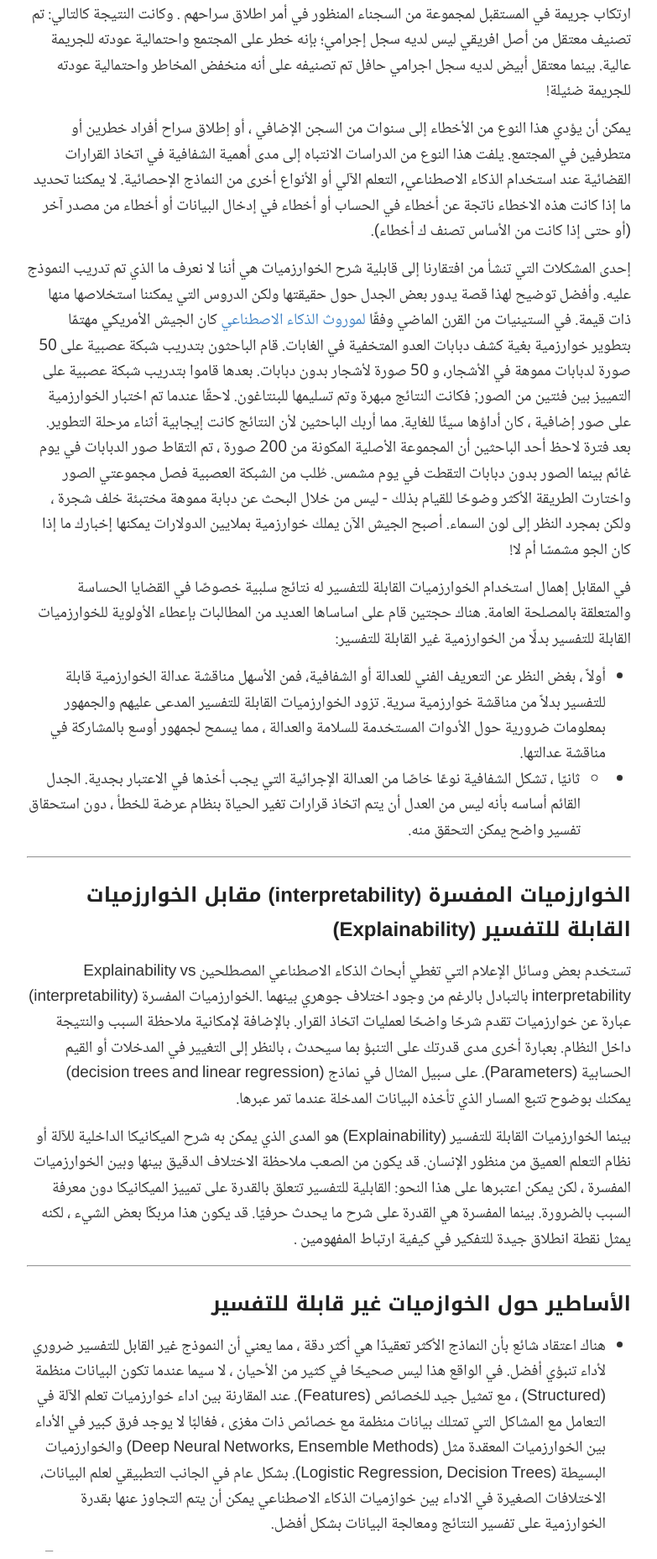
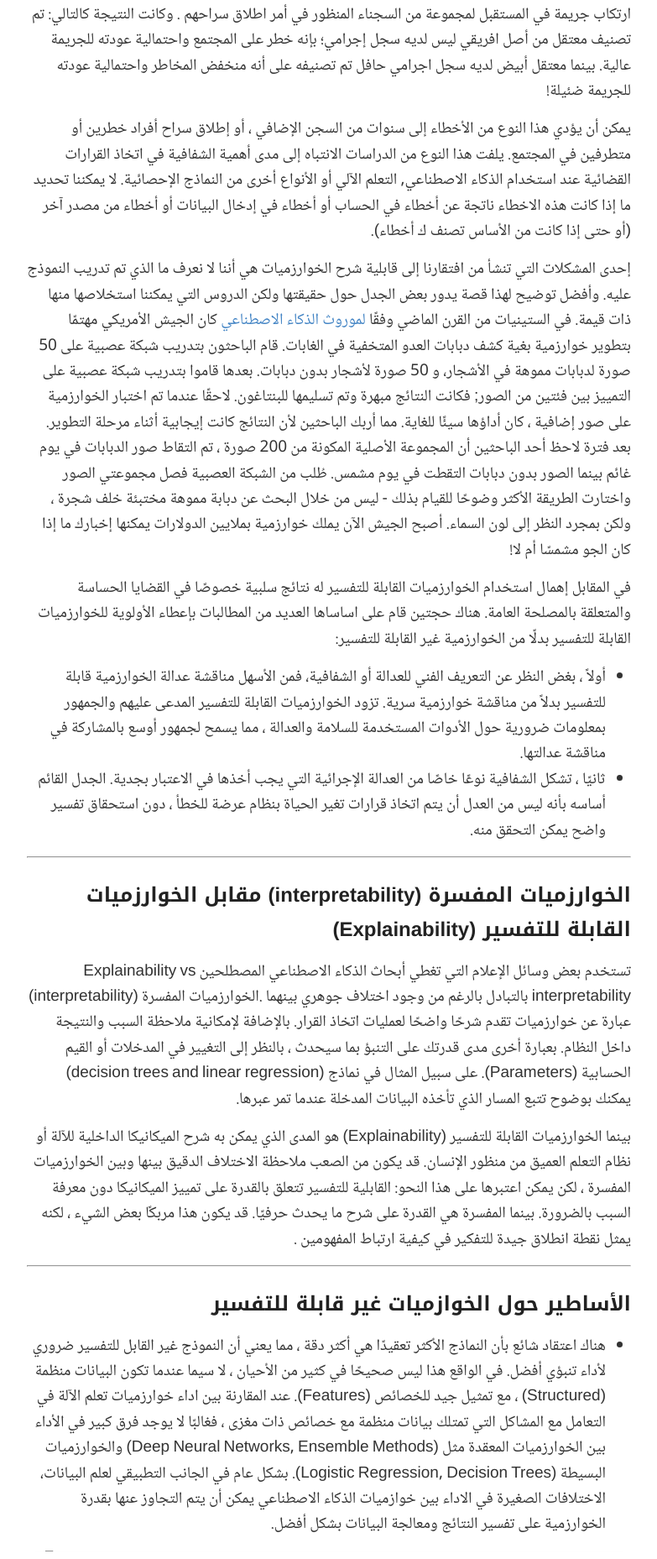
Before and after one commit to sahar119911/AldhaheriS, a Jekyll site: the page built from _posts/2021-5-25-NN-as-black-box.md, in a window 1280 px wide. Shown: the part 2462-4319 px from the top of the page at 84% size, without its empty margins (248-1031 px from the left). Built offline with Jekyll 4.4.1, drawn with Linux system fonts in a browser that asks for light colours.

```diff
--- a/_posts/2021-5-25-NN-as-black-box.md
+++ b/_posts/2021-5-25-NN-as-black-box.md
@@ -37,7 +37,7 @@ icon: 👓
 
 في المقابل إهمال استخدام الخوارزميات القابلة للتفسير له نتائج سلبية خصوصًا في القضايا الحساسة والمتعلقة بالمصلحة العامة. هناك حجتين قام على اساساها العديد من المطالبات بإعطاء الأولوية للخوارزميات القابلة للتفسير بدلًا من الخوارزمية غير القابلة للتفسير:
 - أولاً ، بغض النظر عن التعريف الفني للعدالة أو الشفافية، فمن الأسهل مناقشة عدالة الخوارزمية قابلة للتفسير بدلاً من مناقشة خوارزمية سرية. تزود الخوارزميات القابلة للتفسير المدعى عليهم والجمهور بمعلومات ضرورية حول الأدوات المستخدمة للسلامة والعدالة ، مما يسمح لجمهور أوسع بالمشاركة في مناقشة عدالتها.
-- - ثانيًا ، تشكل الشفافية نوعًا خاصًا من العدالة الإجرائية التي يجب أخذها في الاعتبار بجدية. الجدل القائم أساسه بأنه ليس من العدل أن يتم اتخاذ قرارات تغير الحياة بنظام عرضة للخطأ ، دون استحقاق تفسير واضح يمكن التحقق منه.
+ - ثانيًا ، تشكل الشفافية نوعًا خاصًا من العدالة الإجرائية التي يجب أخذها في الاعتبار بجدية. الجدل القائم أساسه بأنه ليس من العدل أن يتم اتخاذ قرارات تغير الحياة بنظام عرضة للخطأ ، دون استحقاق تفسير واضح يمكن التحقق منه.
 
 
 
```
